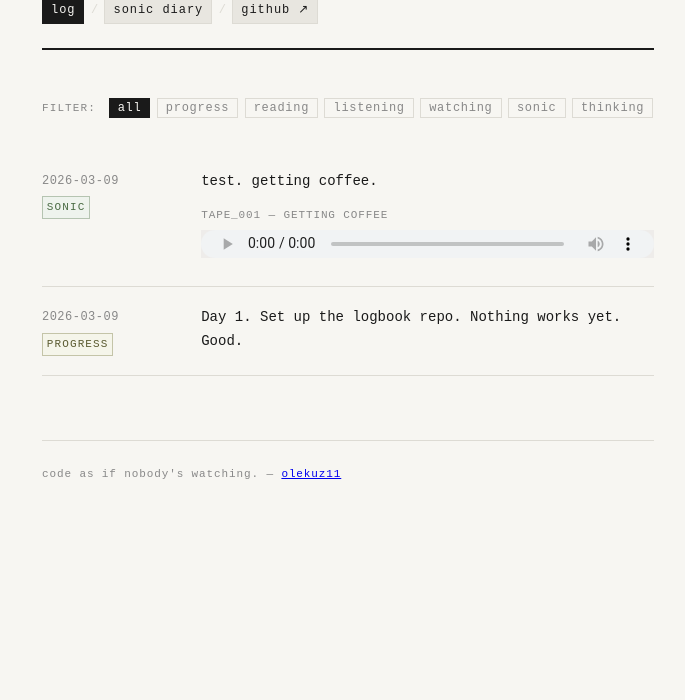
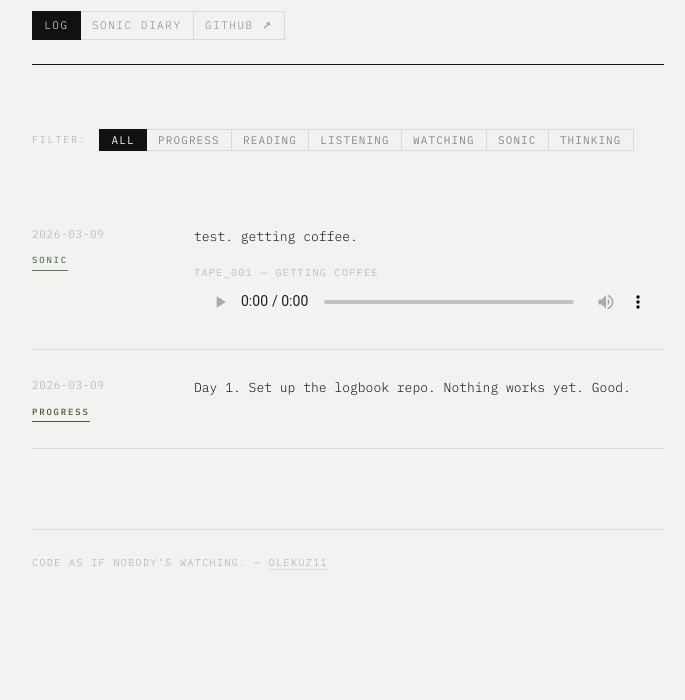
Before and after one commit to olekuz11/logbook, a plain HTML site: page index.html in a window 1280 px wide. Shown: the part 135-835 px from the top of the page, without its empty margins (292-977 px from the left). Before the commit the page ends 800 px from the top, so only its background shows below. Drawn offline with Linux system fonts and the light colour scheme.

Commit message:
update: operational CSS, IBM Plex Mono

```diff
--- a/style.css
+++ b/style.css
@@ -1,243 +1,201 @@
 /* olekuz11 — logbook */
 
+@import url('https://fonts.googleapis.com/css2?family=IBM+Plex+Mono:ital,wght@0,300;0,400;0,500;1,300&display=swap');
+
 :root {
-  --bg: #f7f6f2;
-  --ink: #1a1a1a;
-  --dim: #888;
-  --tag-bg: #e8e6e0;
-  --tag-active: #1a1a1a;
-  --tag-active-text: #f7f6f2;
-  --line: #dddbd4;
-  --audio-bg: #eeecea;
+  --bg: #f2f2f0;
+  --ink: #111111;
+  --dim: #888888;
+  --faint: #aaaaaa;
+  --tag-active: #111111;
+  --tag-active-text: #f2f2f0;
+  --line: #d8d8d4;
 }
 
-* {
-  box-sizing: border-box;
-  margin: 0;
-  padding: 0;
-}
+* { box-sizing: border-box; margin: 0; padding: 0; }
 
 body {
   background: var(--bg);
   color: var(--ink);
-  font-family: 'Courier New', Courier, monospace;
-  font-size: 14px;
-  line-height: 1.7;
-  max-width: 660px;
+  font-family: 'IBM Plex Mono', 'Courier New', monospace;
+  font-size: 13px;
+  font-weight: 300;
+  line-height: 1.8;
+  max-width: 680px;
   margin: 0 auto;
-  padding: 3rem 1.5rem 6rem;
+  padding: 4rem 1.5rem 8rem;
 }
 
-/* ── HEADER ── */
 header {
-  margin-bottom: 3rem;
+  margin-bottom: 4rem;
   padding-bottom: 1.5rem;
-  border-bottom: 2px solid var(--ink);
+  border-bottom: 1px solid var(--ink);
 }
 
 header h1 {
-  font-size: 13px;
-  font-weight: normal;
-  letter-spacing: 0.12em;
+  font-size: 10px;
+  font-weight: 400;
+  letter-spacing: 0.22em;
   text-transform: uppercase;
-  color: var(--dim);
-  margin-bottom: 0.3rem;
+  color: var(--faint);
+  margin-bottom: 0.6rem;
 }
 
 header .site-title {
-  font-size: 22px;
-  font-weight: bold;
-  letter-spacing: -0.02em;
+  font-size: 18px;
+  font-weight: 500;
+  letter-spacing: 0.08em;
+  text-transform: uppercase;
 }
 
 header nav {
-  margin-top: 1.2rem;
+  margin-top: 1.4rem;
   display: flex;
-  gap: 0.4rem;
   flex-wrap: wrap;
-  align-items: center;
 }
 
 header nav a {
   text-decoration: none;
-  color: var(--ink);
-  font-size: 12px;
-  letter-spacing: 0.08em;
-  padding: 0.15rem 0.5rem;
+  color: var(--dim);
+  font-size: 11px;
+  letter-spacing: 0.14em;
+  text-transform: uppercase;
+  padding: 0.2rem 0.7rem;
   border: 1px solid var(--line);
-  background: var(--tag-bg);
+  margin-right: -1px;
+  transition: all 0.1s;
 }
 
-header nav a:hover,
+header nav a:hover { color: var(--ink); border-color: var(--ink); z-index: 1; position: relative; }
+
 header nav a.active {
   background: var(--tag-active);
   color: var(--tag-active-text);
   border-color: var(--tag-active);
+  z-index: 1; position: relative;
 }
 
-header nav .nav-sep {
-  color: var(--line);
-  font-size: 12px;
-}
+header nav .nav-sep { display: none; }
 
-/* ── FILTER BAR ── */
 .filter-bar {
-  margin-bottom: 2rem;
+  margin-bottom: 3rem;
   display: flex;
-  gap: 0.4rem;
   flex-wrap: wrap;
   align-items: center;
 }
 
 .filter-bar span {
-  font-size: 11px;
-  color: var(--dim);
-  letter-spacing: 0.1em;
+  font-size: 10px;
+  color: var(--faint);
+  letter-spacing: 0.18em;
   text-transform: uppercase;
-  margin-right: 0.4rem;
+  margin-right: 0.8rem;
 }
 
 .filter-btn {
   background: none;
   border: 1px solid var(--line);
-  font-family: 'Courier New', Courier, monospace;
-  font-size: 12px;
+  font-family: 'IBM Plex Mono', 'Courier New', monospace;
+  font-size: 11px;
+  font-weight: 400;
   cursor: pointer;
-  padding: 0.15rem 0.5rem;
+  padding: 0.2rem 0.7rem;
   color: var(--dim);
-  letter-spacing: 0.06em;
+  letter-spacing: 0.1em;
+  text-transform: uppercase;
+  margin-right: -1px;
   transition: all 0.1s;
 }
 
-.filter-btn:hover {
-  border-color: var(--ink);
-  color: var(--ink);
-}
+.filter-btn:hover { border-color: var(--ink); color: var(--ink); z-index: 1; position: relative; }
 
 .filter-btn.active {
   background: var(--tag-active);
   color: var(--tag-active-text);
   border-color: var(--tag-active);
+  z-index: 1; position: relative;
 }
 
-/* ── ENTRIES ── */
 .entry {
-  padding: 1.2rem 0;
+  padding: 1.6rem 0;
   border-bottom: 1px solid var(--line);
   display: grid;
-  grid-template-columns: 140px 1fr;
-  gap: 0 1.2rem;
+  grid-template-columns: 130px 1fr;
+  gap: 0 2rem;
   align-items: start;
 }
 
-.entry.hidden {
-  display: none;
-}
-
-.entry-meta {
-  padding-top: 0.1rem;
-}
+.entry.hidden { display: none; }
 
 .entry-date {
   display: block;
-  font-size: 12px;
-  color: var(--dim);
-  letter-spacing: 0.04em;
+  font-size: 11px;
+  color: var(--faint);
+  letter-spacing: 0.06em;
   white-space: nowrap;
 }
 
 .entry-tag {
   display: inline-block;
-  margin-top: 0.3rem;
-  font-size: 11px;
-  letter-spacing: 0.1em;
+  margin-top: 0.5rem;
+  font-size: 9px;
+  font-weight: 500;
+  letter-spacing: 0.2em;
   text-transform: uppercase;
-  padding: 0.1em 0.35em;
-  background: var(--tag-bg);
-  color: var(--dim);
-  border: 1px solid var(--line);
+  color: var(--faint);
+  border-bottom: 1px solid var(--line);
+  padding-bottom: 1px;
 }
 
-/* tag color accents — subtle */
-.entry-tag.sonic  { border-color: #b5c4b1; color: #4a6b44; background: #eef3ed; }
-.entry-tag.reading   { border-color: #b8b0c8; color: #4a3f6b; background: #f0eef6; }
-.entry-tag.listening { border-color: #c4b8a8; color: #6b5040; background: #f5f0ea; }
-.entry-tag.watching  { border-color: #b0bec8; color: #3a5060; background: #edf2f5; }
-.entry-tag.progress  { border-color: #c4c4a8; color: #5a5a30; background: #f5f5ea; }
-.entry-tag.thinking  { border-color: #c8b0b0; color: #6b3a3a; background: #f5eeee; }
+.entry-tag.sonic    { color: #5a7a55; border-color: #5a7a55; }
+.entry-tag.reading  { color: #5a5075; border-color: #5a5075; }
+.entry-tag.listening{ color: #755040; border-color: #755040; }
+.entry-tag.watching { color: #405060; border-color: #405060; }
+.entry-tag.progress { color: #555530; border-color: #555530; }
+.entry-tag.thinking { color: #703a3a; border-color: #703a3a; }
 
-.entry-body {
-  font-size: 14px;
-  line-height: 1.7;
-}
-
-.entry-body p {
-  margin: 0;
-}
+.entry-body { font-size: 13px; font-weight: 300; line-height: 1.8; }
+.entry-body p { margin: 0; }
 
 .entry-body a {
   color: var(--ink);
   text-decoration: underline;
-  text-underline-offset: 2px;
+  text-underline-offset: 3px;
+  text-decoration-color: var(--line);
 }
 
-.entry-body a:hover {
-  color: var(--dim);
-}
+.entry-body a:hover { text-decoration-color: var(--ink); }
 
-/* ── AUDIO PLAYER ── */
-.audio-wrap {
-  margin-top: 0.8rem;
-}
+.audio-wrap { margin-top: 1rem; }
 
 .audio-label {
   display: block;
-  font-size: 11px;
-  color: var(--dim);
-  letter-spacing: 0.08em;
-  margin-bottom: 0.3rem;
+  font-size: 10px;
+  color: var(--faint);
+  letter-spacing: 0.14em;
+  text-transform: uppercase;
+  margin-bottom: 0.4rem;
+}
+
+audio { width: 100%; height: 28px; outline: none; }
+
+.empty-state { display: none; padding: 2rem 0; color: var(--faint); font-size: 12px; letter-spacing: 0.1em; }
+
+footer {
+  margin-top: 5rem;
+  padding-top: 1.5rem;
+  border-top: 1px solid var(--line);
+  font-size: 10px;
+  color: var(--faint);
+  letter-spacing: 0.14em;
   text-transform: uppercase;
 }
 
-audio {
-  width: 100%;
-  height: 28px;
-  background: var(--audio-bg);
-  outline: none;
+footer a { color: var(--faint); text-decoration: none; border-bottom: 1px solid var(--line); }
+footer a:hover { color: var(--ink); border-color: var(--ink); }
+
+@media (max-width: 500px) {
+  .entry { grid-template-columns: 1fr; gap: 0.5rem; }
+  .entry-meta { display: flex; gap: 1rem; align-items: baseline; }
+  .entry-tag { margin-top: 0; }
 }
-
-/* ── EMPTY STATE ── */
-.empty-state {
-  display: none;
-  padding: 2rem 0;
-  color: var(--dim);
-  font-size: 13px;
-}
-
-/* ── FOOTER ── */
-footer {
-  margin-top: 4rem;
-  padding-top: 1.5rem;
-  border-top: 1px solid var(--line);
-  font-size: 11px;
-  color: var(--dim);
-  letter-spacing: 0.08em;
-}
-
-/* ── RESPONSIVE ── */
-@media (max-width: 500px) {
-  .entry {
-    grid-template-columns: 1fr;
-    gap: 0.4rem;
-  }
-
-  .entry-meta {
-    display: flex;
-    gap: 0.6rem;
-    align-items: center;
-  }
-
-  .entry-tag {
-    margin-top: 0;
-  }
-}
```
